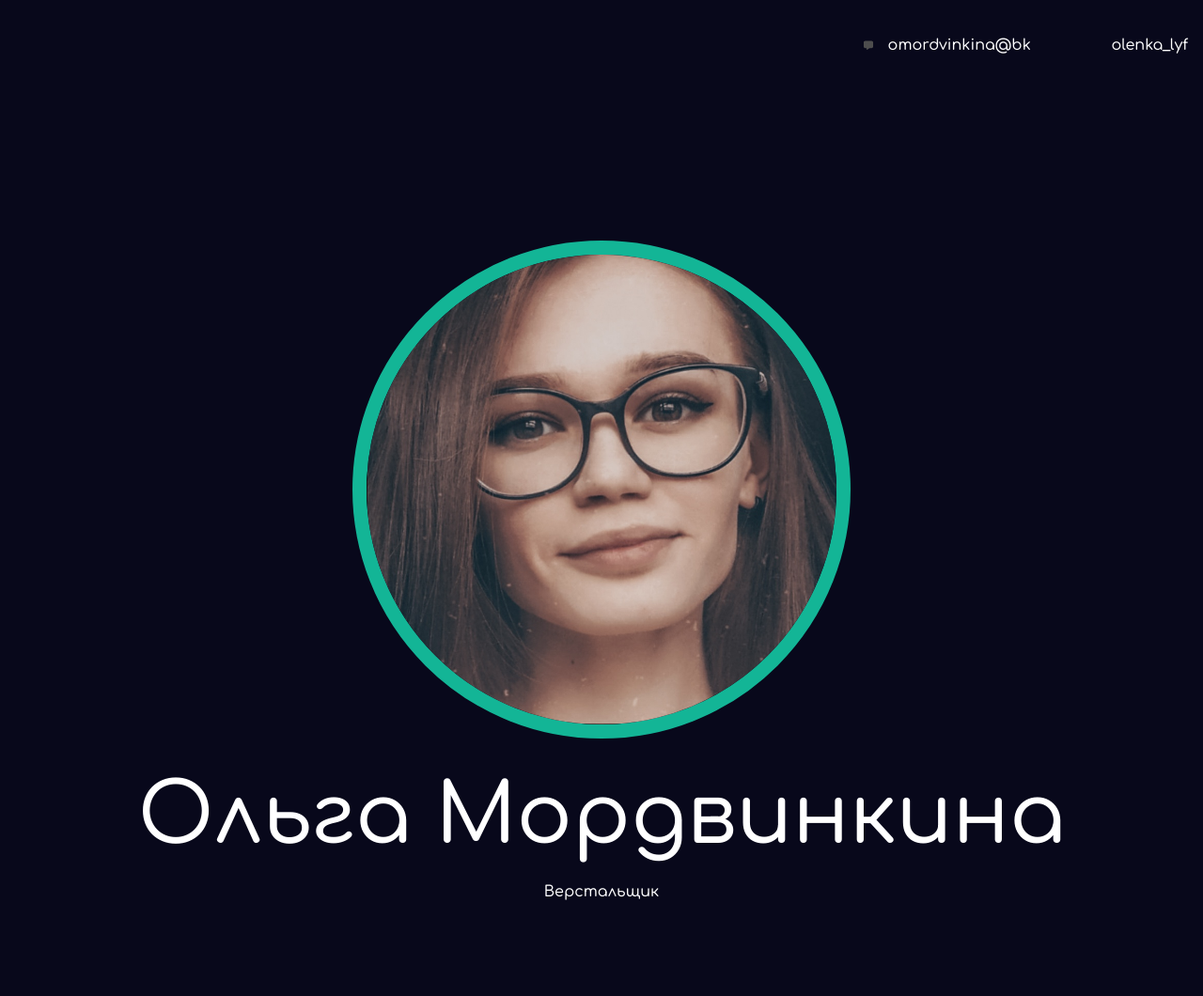
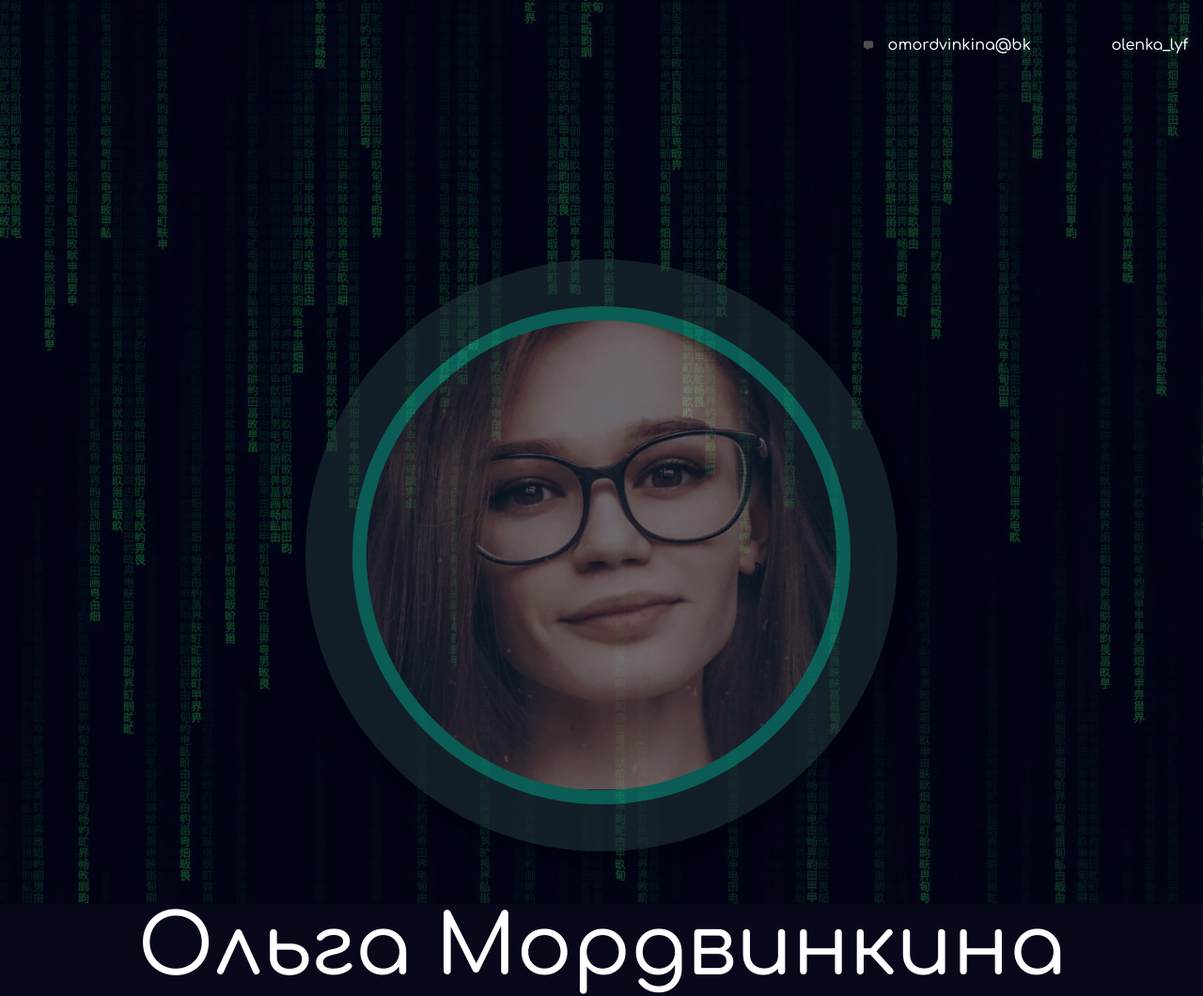
Before and after one commit to OlgaOOO/visitka, a plain HTML site: page index.html in a window 1280 px wide. Shown: the top 1060 px of the page at 94% size. Drawn offline with Linux system fonts and the light colour scheme.

Commit message:
Анимация, бордер

```diff
--- a/index.html
+++ b/index.html
@@ -12,13 +12,25 @@
 	  <div class="container">
     <a class="header-email" href="omordvinkina@bk.ru">omordvinkina@bk</a>
     <a class="header-phone" href="olenka_lyf">olenka_lyf</a>
+	<style>a:hover {
+    color: #9B9B9B;
+	</style>
   </div>
     </header>
 
     <section class="hero-image">
 
 	  <figure class="project-image">
-      <img class="avatar" src="img/glavnoefoto.png" width="500" border="15px" alt="Жди бля">
+      <img class="avatar example-shadow" src="img/glavnoefoto.png" width="500" alt="Жди бля" border="50px">
+	  <style>img.avatar:hover {
+border-radius: 50%;
+border-color: #233a3b;
+box-shadow: 10px 10px 10px rgba(0,0,0,0.5);
+opacity: 1.0;
+transition: .4s;
+transform: scale(1.01);
+box-shadow: 0 0 100px 30px #000000;
+}</style>
       </figure>
 	  <div class="container"><h1 class="heading">Ольга Мордвинкина</h1>
       <p><div class="container">Верстальщик</div></p></div>
@@ -28,7 +40,7 @@
       <div class="container">
 	  <h2 class="subheading">О проекте</h2>
       <h3>О себе</h3>
-      <p>Прошла курсы по созданию сайтов на Tilda от Yulifit, в которых подробно изучила блок по дизайну. В настоящее время прохожу обучение в онлайн школе HTML Academy, где рассматривается HTML, CSS и JavaScript.</p>
+      <p>Прошла курсы по созданию сайтов на Tilda от Ylifit, в которых подробно изучила блок по дизайну. В настоящее время прохожу обучение в онлайн школе HTML Academy, где рассматривается HTML, CSS и JavaScript.</p>
 
 	  <div class="skills">
   <h3>Мои навыки</h3>
--- a/style.css
+++ b/style.css
@@ -6,13 +6,25 @@ body {
   line-height: 32px;
   color: #ffffff;
   background-color: #08081b;
+  background-image: url("img/Падающий код.jpg");
   background-repeat: no-repeat;
   background-position: top center;
+  transition: 1.5s;
 }
 
 img.avatar {
-border-radius: 90%;
-border-color: #13b596;
+border-radius: 50%;
+border-color: #233a3b;
+box-shadow: 10px 10px 10px rgba(0,0,0,0.5);
+opacity: .5;
+}
+
+.example-shadow {
+  display: inline-block;
+  padding: 15px 15px;
+  margin: 20px;
+  background: #13b596;
+  box-shadow: 30px 30px 30px 30px;
 }
 
 
```
Also changed, not shown: img/Падающий код.jpg (added).
